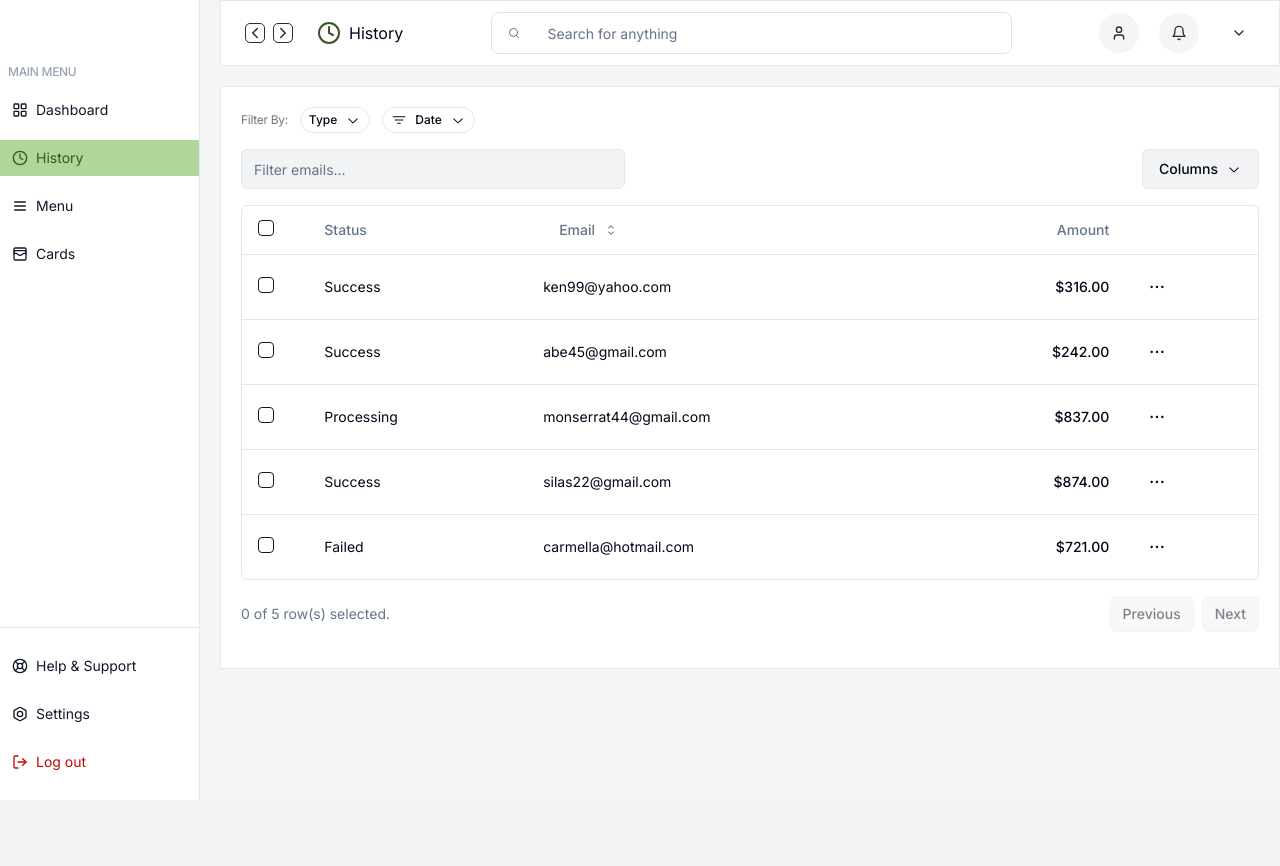
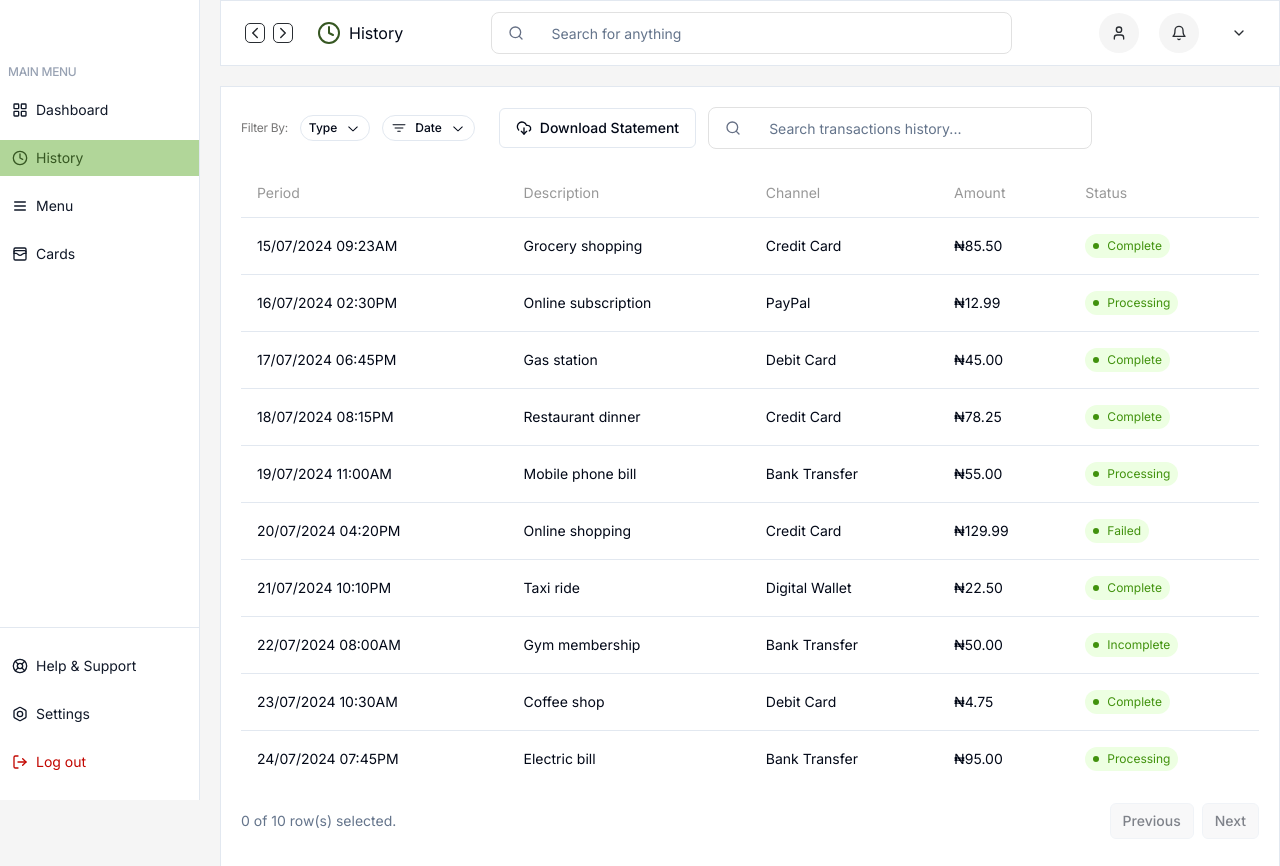
Before and after one commit to Ikechisaviour/PAYOFF-web, a Next.js app: page /dashboard/history in a window 1280 px wide. Shown: the top 866 px of the page. Before the commit the page ends 800 px from the top, so only its background shows below. Built offline with nearby package versions, Linux system fonts and the light colour scheme.

Commit message:
@chore: history

```diff
--- a/app/dashboard/history/page.tsx
+++ b/app/dashboard/history/page.tsx
@@ -7,7 +7,7 @@ export const metadata: Metadata = {
 };
 export default function History() {
   return (
-    <section className="font-inter w-full mt-5 border bg-white p-5">
+    <section className="font-inter w-full h-full mt-5 border bg-white p-5">
       <HistoryTable />
     </section>
   );
--- a/components/history-table.tsx
+++ b/components/history-table.tsx
@@ -1,11 +1,7 @@
 "use client";
 
 import * as React from "react";
-import {
-  CaretSortIcon,
-  ChevronDownIcon,
-  DotsHorizontalIcon,
-} from "@radix-ui/react-icons";
+import { ChevronDownIcon } from "@radix-ui/react-icons";
 import {
   ColumnDef,
   ColumnFiltersState,
@@ -20,17 +16,12 @@ import {
 } from "@tanstack/react-table";
 
 import { Button } from "@/components/ui/button";
-import { Checkbox } from "@/components/ui/checkbox";
 import {
   DropdownMenu,
-  DropdownMenuCheckboxItem,
   DropdownMenuContent,
   DropdownMenuItem,
-  DropdownMenuLabel,
-  DropdownMenuSeparator,
   DropdownMenuTrigger,
 } from "@/components/ui/dropdown-menu";
-import { Input } from "@/components/ui/input";
 import {
   Table,
   TableBody,
@@ -43,135 +34,166 @@ import { APP_KEYS } from "@/lib/constants";
 import { cn } from "@/lib/utils";
 import { ISortTable } from "@/types";
 import { Icons } from "./icons";
+import { Search } from "./searchbar";
+import { motion, AnimatePresence } from "framer-motion";
+import { format, parseISO } from "date-fns";
+import { Transaction } from "./transaction";
 
-const data: Payment[] = [
+export const data: Transaction[] = [
   {
-    id: "m5gr84i9",
-    amount: 316,
-    status: "success",
-    email: "ken99@yahoo.com",
+    id: "T001",
+    date: "2024-07-15T09:23:54Z",
+    description: "Grocery shopping",
+    channel: "Credit Card",
+    amount: 85.5,
+    status: "complete",
   },
   {
-    id: "3u1reuv4",
-    amount: 242,
-    status: "success",
-    email: "Abe45@gmail.com",
+    id: "T002",
+    date: "2024-07-16T14:30:00Z",
+    description: "Online subscription",
+    channel: "PayPal",
+    amount: 12.99,
+    status: "processing",
   },
   {
-    id: "derv1ws0",
-    amount: 837,
-    status: "processing",
-    email: "Monserrat44@gmail.com",
+    id: "T003",
+    date: "2024-07-17T18:45:12Z",
+    description: "Gas station",
+    channel: "Debit Card",
+    amount: 45.0,
+    status: "complete",
   },
   {
-    id: "5kma53ae",
-    amount: 874,
-    status: "success",
-    email: "Silas22@gmail.com",
+    id: "T004",
+    date: "2024-07-18T20:15:30Z",
+    description: "Restaurant dinner",
+    channel: "Credit Card",
+    amount: 78.25,
+    status: "complete",
   },
   {
-    id: "bhqecj4p",
-    amount: 721,
+    id: "T005",
+    date: "2024-07-19T11:00:00Z",
+    description: "Mobile phone bill",
+    channel: "Bank Transfer",
+    amount: 55.0,
+    status: "processing",
+  },
+  {
+    id: "T006",
+    date: "2024-07-20T16:20:45Z",
+    description: "Online shopping",
+    channel: "Credit Card",
+    amount: 129.99,
     status: "failed",
-    email: "carmella@hotmail.com",
+  },
+  {
+    id: "T007",
+    date: "2024-07-21T22:10:18Z",
+    description: "Taxi ride",
+    channel: "Digital Wallet",
+    amount: 22.5,
+    status: "complete",
+  },
+  {
+    id: "T008",
+    date: "2024-07-22T08:00:00Z",
+    description: "Gym membership",
+    channel: "Bank Transfer",
+    amount: 50.0,
+    status: "incomplete",
+  },
+  {
+    id: "T009",
+    date: "2024-07-23T10:30:25Z",
+    description: "Coffee shop",
+    channel: "Debit Card",
+    amount: 4.75,
+    status: "complete",
+  },
+  {
+    id: "T010",
+    date: "2024-07-24T19:45:00Z",
+    description: "Electric bill",
+    channel: "Bank Transfer",
+    amount: 95.0,
+    status: "processing",
   },
 ];
 
-export type Payment = {
+export type Transaction = {
   id: string;
+  date: string;
+  description: string;
+  channel: string;
   amount: number;
-  status: "pending" | "processing" | "success" | "failed";
-  email: string;
+  status: "complete" | "processing" | "incomplete" | "failed";
 };
 
-export const columns: ColumnDef<Payment>[] = [
+export const columns: ColumnDef<Transaction>[] = [
   {
-    id: "select",
-    header: ({ table }) => (
-      <Checkbox
-        checked={
-          table.getIsAllPageRowsSelected() ||
-          (table.getIsSomePageRowsSelected() && "indeterminate")
-        }
-        onCheckedChange={(value) => table.toggleAllPageRowsSelected(!!value)}
-        aria-label="Select all"
-      />
+    accessorKey: "date",
+    header: () => (
+      <h3 className="text-[#989898] text-xs lg:text-sm font-normal">Period</h3>
+    ),
+    cell: ({ row }) => {
+      const date = format(parseISO(row.original.date), "dd/MM/yyyy hh:mma");
+      return <div className="text-nowrap">{date}</div>;
+    },
+  },
+  {
+    accessorKey: "description",
+    header: () => (
+      <h3 className="text-[#989898] text-xs lg:text-sm font-normal">
+        Description
+      </h3>
     ),
     cell: ({ row }) => (
-      <Checkbox
-        checked={row.getIsSelected()}
-        onCheckedChange={(value) => row.toggleSelected(!!value)}
-        aria-label="Select row"
-      />
+      <div className="text-nowrap">{row.getValue("description")}</div>
     ),
-    enableSorting: false,
-    enableHiding: false,
+  },
+
+  {
+    accessorKey: "channel",
+
+    header: () => (
+      <h3 className="text-[#989898] text-xs lg:text-sm font-normal">Channel</h3>
+    ),
+    cell: ({ row }) => (
+      <div className="text-nowrap">{row.getValue("channel")}</div>
+    ),
+  },
+  {
+    accessorKey: "amount",
+    header: () => (
+      <h3 className="text-[#989898] text-xs lg:text-sm font-normal">Amount</h3>
+    ),
+    cell: ({ row }) => {
+      const amount = parseFloat(row.getValue("amount"));
+      const formatted = new Intl.NumberFormat("en-NG", {
+        style: "currency",
+        currency: "NGN",
+        minimumFractionDigits: 2,
+        maximumFractionDigits: 2,
+      }).format(amount);
+
+      return <div className="">{formatted}</div>;
+    },
   },
   {
     accessorKey: "status",
-    header: "Status",
+    header: () => (
+      <h3 className="text-[#989898] text-xs lg:text-sm font-normal">Status</h3>
+    ),
     cell: ({ row }) => (
-      <div className="capitalize">{row.getValue("status")}</div>
+      <div className="flex">
+        <span className="capitalize text-xs bg-status-background text-status relative inline-flex items-center gap-2 rounded-2xl px-2 p-1">
+          <span className="w-[6px] h-[6px] bg-status rounded-full"></span>
+          {row.getValue("status")}
+        </span>
+      </div>
     ),
-  },
-  {
-    accessorKey: "email",
-    header: ({ column }) => {
-      return (
-        <Button
-          variant="ghost"
-          onClick={() => column.toggleSorting(column.getIsSorted() === "asc")}
-        >
-          Email
-          <CaretSortIcon className="ml-2 h-4 w-4" />
-        </Button>
-      );
-    },
-    cell: ({ row }) => <div className="lowercase">{row.getValue("email")}</div>,
-  },
-  {
-    accessorKey: "amount",
-    header: () => <div className="text-right">Amount</div>,
-    cell: ({ row }) => {
-      const amount = parseFloat(row.getValue("amount"));
-
-      // Format the amount as a dollar amount
-      const formatted = new Intl.NumberFormat("en-US", {
-        style: "currency",
-        currency: "USD",
-      }).format(amount);
-
-      return <div className="text-right font-medium">{formatted}</div>;
-    },
-  },
-  {
-    id: "actions",
-    enableHiding: false,
-    cell: ({ row }) => {
-      const payment = row.original;
-
-      return (
-        <DropdownMenu>
-          <DropdownMenuTrigger asChild>
-            <Button variant="ghost" className="h-8 w-8 p-0">
-              <span className="sr-only">Open menu</span>
-              <DotsHorizontalIcon className="h-4 w-4" />
-            </Button>
-          </DropdownMenuTrigger>
-          <DropdownMenuContent align="end">
-            <DropdownMenuLabel>Actions</DropdownMenuLabel>
-            <DropdownMenuItem
-              onClick={() => navigator.clipboard.writeText(payment.id)}
-            >
-              Copy payment ID
-            </DropdownMenuItem>
-            <DropdownMenuSeparator />
-            <DropdownMenuItem>View customer</DropdownMenuItem>
-            <DropdownMenuItem>View payment details</DropdownMenuItem>
-          </DropdownMenuContent>
-        </DropdownMenu>
-      );
-    },
   },
 ];
 
@@ -188,6 +210,17 @@ export function HistoryTable() {
   const [columnVisibility, setColumnVisibility] =
     React.useState<VisibilityState>({});
   const [rowSelection, setRowSelection] = React.useState({});
+
+  const [openSheet, setOpenSheet] = React.useState<boolean>(false);
+  const toggleSheet = () => setOpenSheet((prev) => !prev);
+
+  const [currentTransaction, setCurrentTransaction] = React.useState("");
+  const handleTransaction = (_id: string) => setCurrentTransaction(_id);
+
+  const handlePopup = (_id: string) => {
+    toggleSheet();
+    handleTransaction(_id);
+  }
 
   const table = useReactTable({
     data,
@@ -210,7 +243,7 @@ export function HistoryTable() {
 
   return (
     <div className="w-full">
-      <div className="flex items-center space-x-3 flex-wrap  justify-start">
+      <div className="flex items-center gap-3 flex-wrap  justify-start">
         <h3 className="scroll-m-20 text-xs text-[#767575] font-normal tracking-tight ">
           Filter By:
         </h3>
@@ -295,16 +328,23 @@ export function HistoryTable() {
             ))}
           </DropdownMenuContent>
         </DropdownMenu>
-        <ul className="flex items-center space-x-3 ">
+        <ul className="flex items-center gap-3 flex-wrap">
+          <AnimatePresence>
             {sort.dateLabel?.map((label) => (
-            <li
+              <motion.li
                 key={label}
-              className="flex items-center h-[26px] border rounded-[15px] text-xs p-2 bg-[#F1FFE8] text-[#41920D]"
+                initial={{ opacity: 0, scale: 0.8 }}
+                animate={{ opacity: 1, scale: 1 }}
+                exit={{ opacity: 0, scale: 0.8 }}
+                transition={{ duration: 0.3 }}
+                className="flex items-center h-[26px] border rounded-[15px] text-xs p-2 bg-[#F1FFE8] text-[#41920D] cursor-pointer hover:opacity-95"
               >
                 <Icons.sort className="w-[10px] h-[10px] mr-2" />
                 {label}{" "}
-              <button
+                <motion.button
                   className="p-0"
+                  whileHover={{ scale: 1.1 }}
+                  whileTap={{ scale: 0.9 }}
                   onClick={() => {
                     const item = APP_KEYS.DATE_TYPES.find(
                       (item) => item.label === label
@@ -314,8 +354,9 @@ export function HistoryTable() {
                       const date =
                         prev.date?.filter((date) => date !== item.value) || [];
                       const dateLabel =
-                      prev.dateLabel?.filter((label) => label !== item.label) ||
-                      [];
+                        prev.dateLabel?.filter(
+                          (label) => label !== item.label
+                        ) || [];
                       return {
                         ...prev,
                         date,
@@ -325,48 +366,24 @@ export function HistoryTable() {
                   }}
                 >
                   <Icons.close className="w-[10px] h-[10px] ml-2" />
-              </button>{" "}
-            </li>
+                </motion.button>{" "}
+              </motion.li>
             ))}
+          </AnimatePresence>
         </ul>
+        <Button
+          variant="outline"
+          className=" bg-transparent text-xs lg:text-sm w-full md:w-auto"
+        >
+          <Icons.cloudDownload className="mr-2 h-4 w-4 " />
+          Download Statement
+        </Button>
+        <Search
+          className="w-full md:max-w-sm"
+          placeHolder="Search transactions history..."
+        />
       </div>
-      <div className="flex items-center py-4">
-        <Input
-          placeholder="Filter emails..."
-          value={(table.getColumn("email")?.getFilterValue() as string) ?? ""}
-          onChange={(event) =>
-            table.getColumn("email")?.setFilterValue(event.target.value)
-          }
-          className="max-w-sm"
-        />
-        <DropdownMenu>
-          <DropdownMenuTrigger asChild>
-            <Button variant="outline" className="ml-auto">
-              Columns <ChevronDownIcon className="ml-2 h-4 w-4" />
-            </Button>
-          </DropdownMenuTrigger>
-          <DropdownMenuContent align="end">
-            {table
-              .getAllColumns()
-              .filter((column) => column.getCanHide())
-              .map((column) => {
-                return (
-                  <DropdownMenuCheckboxItem
-                    key={column.id}
-                    className="capitalize"
-                    checked={column.getIsVisible()}
-                    onCheckedChange={(value) =>
-                      column.toggleVisibility(!!value)
-                    }
-                  >
-                    {column.id}
-                  </DropdownMenuCheckboxItem>
-                );
-              })}
-          </DropdownMenuContent>
-        </DropdownMenu>
-      </div>
-      <div className="rounded-md border">
+      <div className=" mt-5">
         <Table>
           <TableHeader>
             {table.getHeaderGroups().map((headerGroup) => (
@@ -392,6 +409,8 @@ export function HistoryTable() {
                 <TableRow
                   key={row.id}
                   data-state={row.getIsSelected() && "selected"}
+                  className="cursor-pointer"
+                  onClick={() => handlePopup(row.original.id)}
                 >
                   {row.getVisibleCells().map((cell) => (
                     <TableCell key={cell.id}>
@@ -440,6 +459,13 @@ export function HistoryTable() {
           </Button>
         </div>
       </div>
+      {currentTransaction && (
+        <Transaction
+          open={openSheet}
+          transactionId={currentTransaction}
+          onOpenChange={toggleSheet}
+        />
+      )}
     </div>
   );
 }
--- a/components/main-nav.tsx
+++ b/components/main-nav.tsx
@@ -40,7 +40,9 @@ export function MainNav({ items, children, image }: MainNavProps) {
         <Collapsible />
       </div>
 
-      <Search />
+      <div className="w-full md:max-w-[200px] lg:max-w-[521px] max-w-[70%]">
+        <Search />
+      </div>
 
       <div className=" flex items-center justify-end gap-3 md:gap-5 ">
         <Link href={"/dashboard/profile"} className="  hidden md:inline ">
--- a/components/searchbar.tsx
+++ b/components/searchbar.tsx
@@ -5,7 +5,11 @@ import { Button } from "@/components/ui/button";
 import { Icons } from "./icons";
 import { cn } from "@/lib/utils";
 
-export function Search() {
+interface IProps {
+  className?: string;
+  placeHolder?: string;
+}
+export function Search({ className, placeHolder = "Search for anything" }: IProps) {
   const [searchTerm, setSearchTerm] = useState("");
   //   const [suggestions, setSuggestions] = useState(dummySuggestions); // to be fetched
   const [isFocused, setIsFocused] = useState(false);
@@ -28,20 +32,21 @@ export function Search() {
     <form
       onSubmit={handleSearch}
       className={cn(
-        `border  flex items-center rounded-lg w-full md:max-w-[200px] lg:max-w-[521px] max-w-[70%] `,
-        isFocused ? "border-green" : "border-[#E1E1E1]"
+        `border  flex items-center rounded-lg  `,
+        isFocused ? "border-green" : "border-[#E1E1E1]",
+        className
       )}
     >
       <Button
         variant="ghost"
         type="submit"
         className={cn(
-          "rounded-lg  text-xs sm:text-lg md:text-xl",
+          "rounded-lg  text-xs sm:text-lg md:text-xl ",
           isFocused ? "text-green" : "text-formText"
         )}
         aria-label="Search"
       >
-        <Icons.search className="w-3 h-3 " />
+        <Icons.search className="w-4 h-4 " />
       </Button>
       <Input
         // type="search"
@@ -50,7 +55,7 @@ export function Search() {
         onFocus={() => setIsFocused(true)}
         onBlur={() => setIsFocused(false)}
         list="suggestions"
-        placeholder="Search for anything"
+        placeholder={placeHolder}
         className={cn(
           "focus-visible:outline-none focus-visible:ring-0 focus-visible:ring-offset-0 rounded-lg bg-transparent border-0 text-xs sm:text-sm ",
           isFocused ? "text-green placeholder:text-green" : "text-formText"
--- /dev/null
+++ b/components/transaction.tsx
@@ -0,0 +1,102 @@
+"use client";
+import {
+  Sheet,
+  SheetContent,
+  SheetHeader,
+  SheetTitle,
+  SheetTrigger,
+} from "@/components/ui/sheet";
+import { Button } from "./ui/button";
+import { Icons } from "./icons";
+import { useCopyToClipboard } from "usehooks-ts";
+import { useToast } from "./ui/use-toast";
+import { data } from "./history-table";
+import { format, parseISO } from "date-fns";
+
+interface IProps {
+  open: boolean;
+  onOpenChange: () => void;
+  transactionId: string;
+}
+export function Transaction({ open, onOpenChange, transactionId }: IProps) {
+  const { toast } = useToast();
+  const [copiedText, copy] = useCopyToClipboard();
+  const handleCopy = (text: string) => () => {
+    copy(text)
+      .then(() => {
+        console.log("Copied!", { text });
+        toast({ title: "Copied!", description: text });
+      })
+      .catch((error) => {
+        console.error("Failed to copy!", error);
+      });
+  };
+  const current = data.find((item) => item.id === transactionId);
+  if (!current) return null;
+  return (
+    <Sheet open={open} onOpenChange={onOpenChange}>
+      <SheetTrigger asChild>
+        <Button variant="outline" className="hidden">
+          Open
+        </Button>
+      </SheetTrigger>
+      <SheetContent className="bg-white border p-0">
+        <SheetHeader>
+          <SheetTitle className="text-sm lg:text-base font-normal p-5">
+            Transaction Detail
+          </SheetTitle>
+        </SheetHeader>
+        <div className="[&:not(:first-child)]:mt-5">
+          <div className="flex justify-center items-center gap-2">
+            <h3 className="scroll-m-20 text-2xl lg:text-3xl font-medium tracking-tight">
+              -
+              {new Intl.NumberFormat("en-NG", {
+                style: "currency",
+                currency: "NGN",
+                minimumFractionDigits: 2,
+                maximumFractionDigits: 2,
+              }).format(current?.amount)}
+            </h3>
+            <span className="capitalize text-xs bg-status-background text-status relative inline-flex items-center gap-2 rounded-2xl px-2 p-1">
+              <span className="w-[6px] h-[6px] bg-status rounded-full"></span>
+              {current?.status}
+            </span>
+          </div>
+          <p className="leading-7 [&:not(:first-child)]:mt-5 text-center text-xs text-[#757575]">
+            {format(parseISO(current?.date), "dd/MM/yyyy hh:mma")}
+          </p>
+          <div className=" border-b py-7 px-5 ">
+            <h3 className="scroll-m-20 text-xs font-normal tracking-tight">
+              <span className="text-[#888888]">Transaction ID:</span>{" "}
+              {current.id}
+              <Button
+                onClick={handleCopy(current?.id)}
+                size="sm"
+                variant="ghost"
+                className="inline ml-1 focus-visible:outline-none focus-visible:ring-0 focus-visible:ring-[#fff] focus-visible:ring-offset-0  "
+              >
+                <Icons.copy className=" w-3 h-3 inline" />
+              </Button>
+            </h3>
+            <h3 className="scroll-m-20 text-xs [&:not(:first-child)]:mt-3  font-normal tracking-tight">
+              <span className="text-[#888888]">Reference:</span>{" "}
+              {current?.description}
+            </h3>
+          </div>
+
+          <div className=" border-b py-7  px-5  ">
+            <Button className=" text-status bg-[#B1D699] hover:bg-transparent w-full">
+              Download receipt
+            </Button>
+          </div>
+
+          <div className="pt-2  px-5   ">
+            <h3 className="scroll-m-20 text-xs [&:not(:first-child)]:mt-3  font-normal tracking-tight">
+              Add a note
+            </h3>
+          </div>
+        </div>
+      </SheetContent>
+    </Sheet>
+  );
+}
--- a/package.json
+++ b/package.json
@@ -48,6 +48,7 @@
     "sharp": "^0.33.4",
     "tailwind-merge": "^2.3.0",
     "tailwindcss-animate": "^1.0.7",
+    "usehooks-ts": "^3.1.0",
     "zod": "^3.23.8"
   },
   "devDependencies": {
--- a/styles/globals.css
+++ b/styles/globals.css
@@ -32,6 +32,8 @@
     --bg: #f2f3f5;
     --background: #f2f3f5;
     --foreground: hsl(222.2 84% 4.9%);
+    --status: #41920D;
+    --status-background: #EDFFE2;
 
     --card: 0 0% 100%;
     --card-foreground: 222.2 84% 4.9%;
--- a/tailwind.config.ts
+++ b/tailwind.config.ts
@@ -42,6 +42,10 @@ const config = {
           DEFAULT: "var(--dashboard-link)",
           active: "var(--dashboard-link-active)",
           activeBg: "var(--dashboard-link-active-background)",
+        },
+        status: {
+          DEFAULT: "var(--status)",
+          background: "var(--status-background)",
         },
         primary: {
           DEFAULT: "hsl(var(--primary))",
```
Also changed, not shown: components/icons.tsx (+7 -1 lines), 1 other file (tests, documents, lock files or other folders). Lines whose indentation alone changed are shown as unchanged.
